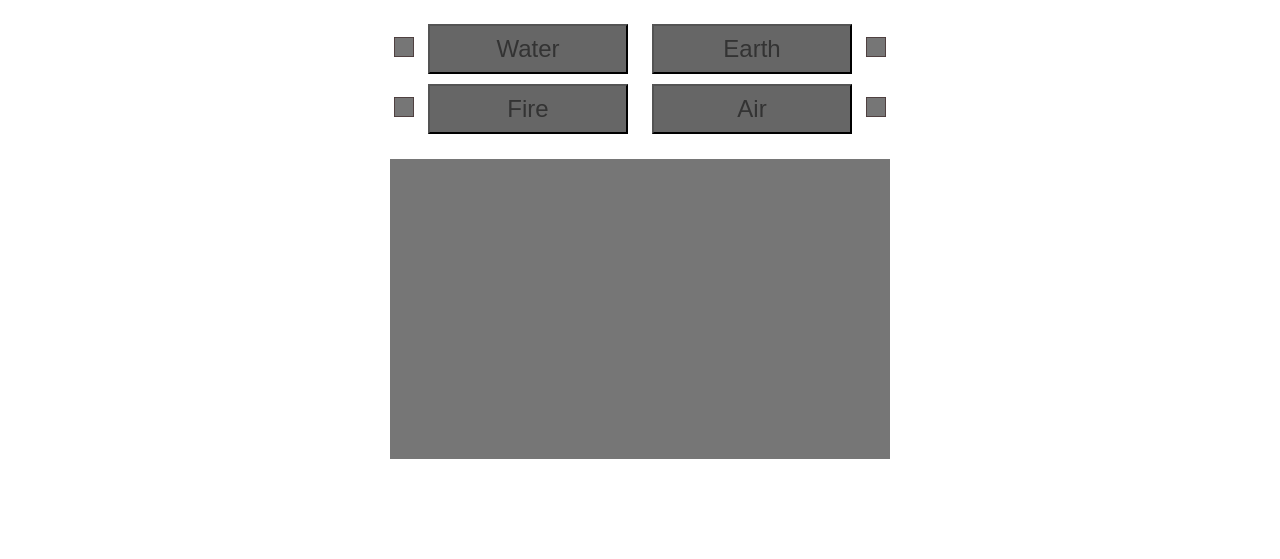
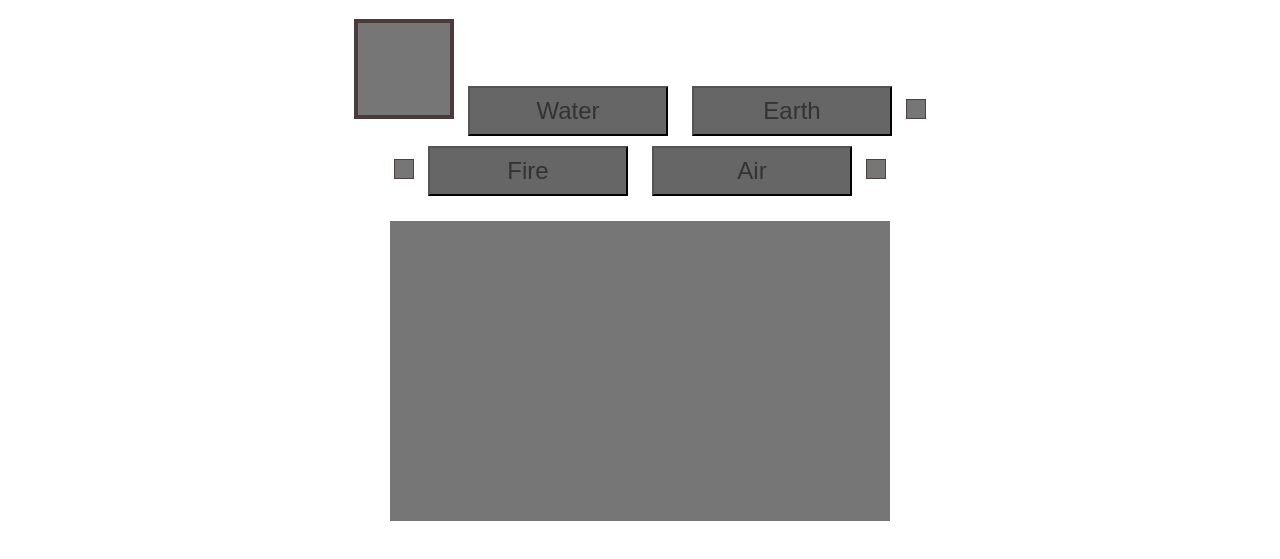
Before and after one commit to ElectricLunatiX/avatarMachine, a plain HTML site: page index.html in a window 1280 px wide. Shown: the part 101-660 px from the top of the page. Drawn offline with Linux system fonts and the light colour scheme.

Commit message:
Update index.html

```diff
--- a/index.html
+++ b/index.html
@@ -13,7 +13,7 @@
 
     <body>
         <h1>Avatar</h1>
-        <img src="indicatorOff.png" alt="Water Off" style="height: 20px; width: 20px;" id="waterIndicator">
+        <img src="indicatorOff.png" alt="Water Off" id="waterIndicator">
         <button id="waterButton">Water</button>
         <button id="earthButton">Earth</button>
         <img style="height: 20px; width: 20px;" id="earthIndicator" src="indicatorOff.png" alt="Earth Off"><br>
```
